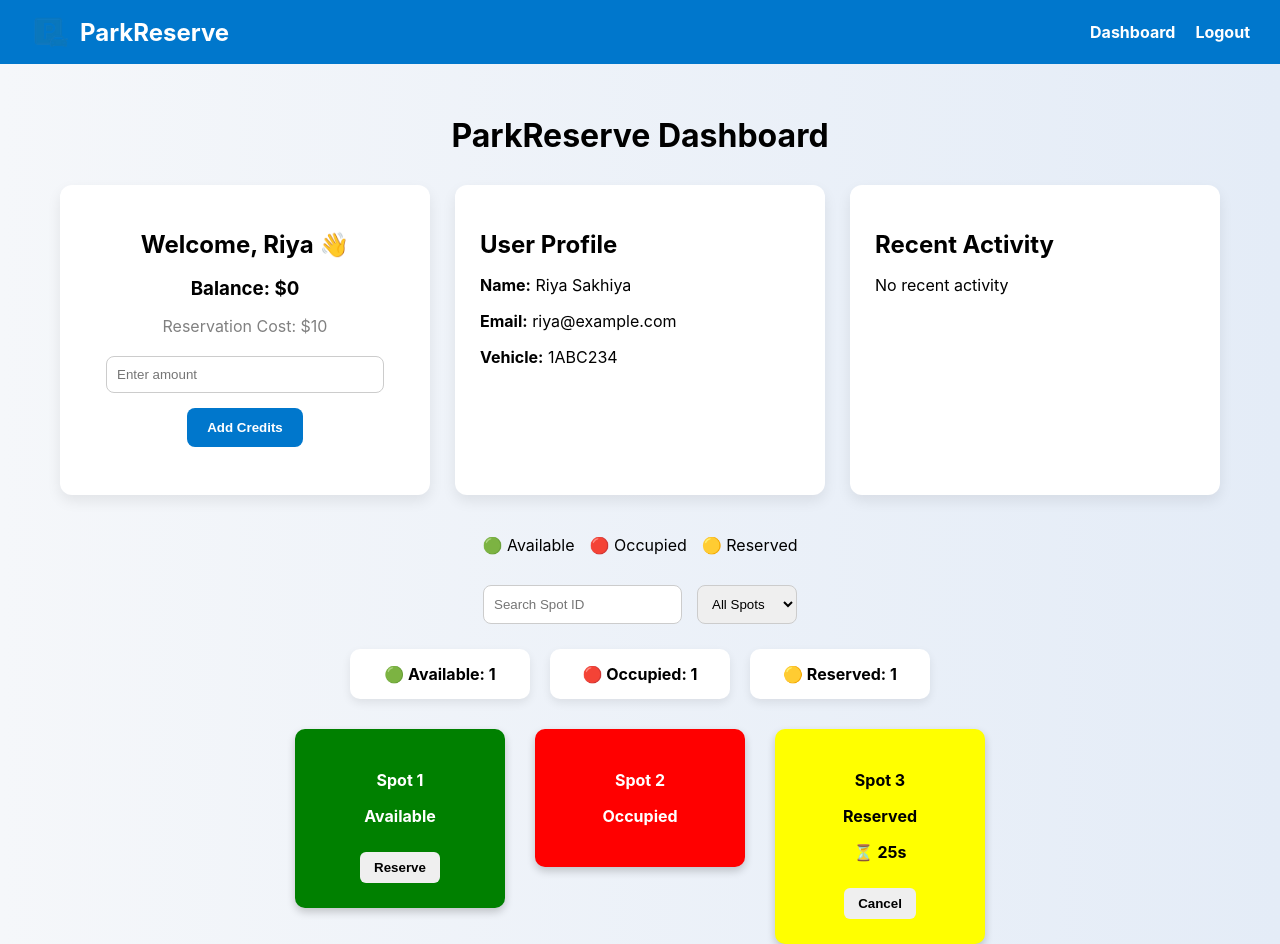
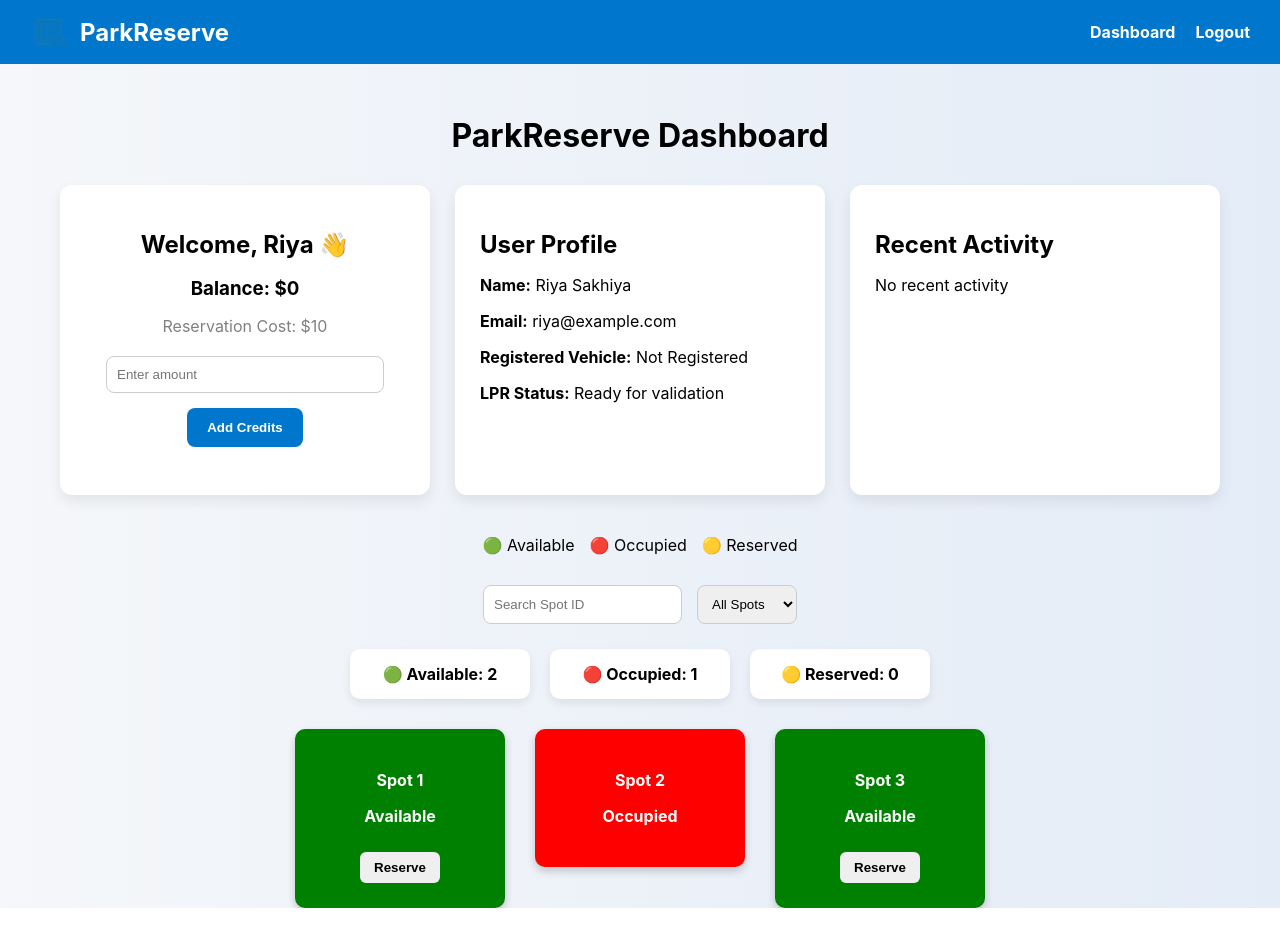
Before and after one commit to kyleczhang/cits5506-iot-parkreserve-group29, a React (Create React App) app in the folder frontend/: page /dashboard in a window 1280 px wide. After the commit the page ends 908 px from the top, so only its background shows below. Built offline with nearby package versions, Linux system fonts and the light colour scheme.

Commit message:
Add vehicle registration and improve reservation workflow logic

```diff
--- a/frontend/src/components/ParkingGrid.js
+++ b/frontend/src/components/ParkingGrid.js
@@ -10,18 +10,23 @@ function ParkingGrid({
 
   const reservationCost = 10;
 
+  // Registered vehicle plate
+  const vehiclePlate =
+    localStorage.getItem("vehiclePlate");
+
   // Search + filter
   const [search, setSearch] = useState("");
   const [filter, setFilter] = useState("all");
 
   // Modal state
-  const [selectedSpotId, setSelectedSpotId] = useState(null);
+  const [selectedSpotId, setSelectedSpotId] =
+    useState(null);
 
   // Parking spots
   const [spots, setSpots] = useState([
     { id: 1, status: "available", timer: 0 },
     { id: 2, status: "occupied", timer: 0 },
-    { id: 3, status: "reserved", timer: 30 }
+    { id: 3, status: "available", timer: 0 }
   ]);
 
   // Selected spot
@@ -40,7 +45,6 @@ function ParkingGrid({
   };
 
   // Reservation countdown
-   // Reservation countdown
   useEffect(() => {
 
     const interval = setInterval(() => {
@@ -49,11 +53,11 @@ function ParkingGrid({
 
         return prevSpots.map((spot) => {
 
-          // Reserved spots countdown
-          if (spot.status === "reserved") {
-
-            // Continue countdown
-            if (spot.timer > 1) {
+          // Countdown timer
+          if (
+            spot.status === "reserved" &&
+            spot.timer > 1
+          ) {
 
             return {
               ...spot,
@@ -63,37 +67,22 @@ function ParkingGrid({
           }
 
           // Expire reservation ONCE
-            if (spot.timer === 1) {
+          if (
+            spot.status === "reserved" &&
+            spot.timer === 1
+          ) {
 
-              // Add expiry activity ONLY once
-              setHistory((prevHistory) => {
+            // Expiry activity
+            setHistory((prevHistory) => [
+              `⌛ Reservation expired for Spot ${spot.id} (No refund) - ${getCurrentTime()}`,
+              ...prevHistory
+            ]);
 
-                const alreadyExists = prevHistory.some(
-                  (item) =>
-                    item.includes(
-                      `Reservation expired for Spot ${spot.id}`
-                    )
-                );
-
-                if (alreadyExists) {
-                  return prevHistory;
-                }
-
-                return [
-                  `⌛ Reservation expired for Spot ${spot.id} - ${getCurrentTime()}`,
-                  ...prevHistory
-                ];
-
-              });
-
-              // Release spot
             return {
               ...spot,
               status: "available",
               timer: 0
             };
-
-            }
 
           }
 
@@ -107,11 +96,20 @@ function ParkingGrid({
 
     return () => clearInterval(interval);
 
-  }, [setBalance, setHistory]);
+  }, [setHistory]);
 
   // Reserve spot
   const reserveSpot = (id) => {
 
+    // Vehicle validation
+    if (!vehiclePlate) {
+      alert(
+        "Please register a vehicle plate first!"
+      );
+      return;
+    }
+
+    // Wallet validation
     if (balance < reservationCost) {
       alert("Not enough balance!");
       return;
@@ -143,9 +141,9 @@ function ParkingGrid({
       prevBalance - reservationCost
     );
 
-    // Add history
+    // Reservation history
     setHistory((prevHistory) => [
-      `🟡 Reserved Spot ${id} - ${getCurrentTime()}`,
+      `🟡 Reserved Spot ${id} for vehicle ${vehiclePlate} - ${getCurrentTime()}`,
       ...prevHistory
     ]);
   };
@@ -179,7 +177,7 @@ function ParkingGrid({
       prevBalance + reservationCost
     );
 
-    // Add history
+    // Activity
     setHistory((prevHistory) => [
       `❌ Cancelled Spot ${id} - ${getCurrentTime()}`,
       ...prevHistory
@@ -241,7 +239,9 @@ function ParkingGrid({
           type="text"
           placeholder="Search Spot ID"
           value={search}
-          onChange={(e) => setSearch(e.target.value)}
+          onChange={(e) =>
+            setSearch(e.target.value)
+          }
           style={{
             padding: "10px",
             borderRadius: "8px",
@@ -251,7 +251,9 @@ function ParkingGrid({
 
         <select
           value={filter}
-          onChange={(e) => setFilter(e.target.value)}
+          onChange={(e) =>
+            setFilter(e.target.value)
+          }
           style={{
             padding: "10px",
             borderRadius: "8px",
@@ -259,9 +261,15 @@ function ParkingGrid({
           }}
         >
           <option value="all">All Spots</option>
-          <option value="available">Available</option>
-          <option value="occupied">Occupied</option>
-          <option value="reserved">Reserved</option>
+          <option value="available">
+            Available
+          </option>
+          <option value="occupied">
+            Occupied
+          </option>
+          <option value="reserved">
+            Reserved
+          </option>
         </select>
 
       </div>
@@ -305,7 +313,9 @@ function ParkingGrid({
         {filteredSpots.map((spot) => (
           <div
             key={spot.id}
-            onClick={() => setSelectedSpotId(spot.id)}
+            onClick={() =>
+              setSelectedSpotId(spot.id)
+            }
             style={{ cursor: "pointer" }}
           >
 
@@ -314,7 +324,9 @@ function ParkingGrid({
               status={spot.status}
               timer={spot.timer}
               reserveSpot={reserveSpot}
-              cancelReservation={cancelReservation}
+              cancelReservation={
+                cancelReservation
+              }
             />
 
           </div>
@@ -325,7 +337,9 @@ function ParkingGrid({
       {/* Modal */}
       <SpotModal
         spot={selectedSpot}
-        onClose={() => setSelectedSpotId(null)}
+        onClose={() =>
+          setSelectedSpotId(null)
+        }
         reserveSpot={reserveSpot}
         cancelReservation={cancelReservation}
       />
--- a/frontend/src/pages/Dashboard.js
+++ b/frontend/src/pages/Dashboard.js
@@ -12,6 +12,10 @@ function Dashboard() {
 
   // Dynamic reservation history
   const [history, setHistory] = useState([]);
+
+  // Get registered vehicle plate
+  const vehiclePlate =
+    localStorage.getItem("vehiclePlate");
 
   // Add credits
   const addCredits = () => {
@@ -31,7 +35,8 @@ function Dashboard() {
           textAlign: "center",
           minHeight: "100vh",
           paddingTop: "30px",
-          background: "linear-gradient(to right, #f5f7fa, #e4ecf7)"
+          background:
+            "linear-gradient(to right, #f5f7fa, #e4ecf7)"
         }}
       >
 
@@ -61,7 +66,8 @@ function Dashboard() {
               minHeight: "260px",
               padding: "25px",
               borderRadius: "12px",
-              boxShadow: "0 6px 14px rgba(0,0,0,0.08)"
+              boxShadow:
+                "0 6px 14px rgba(0,0,0,0.08)"
             }}
           >
 
@@ -73,7 +79,12 @@ function Dashboard() {
               Balance: ${balance}
             </h3>
 
-            <p style={{ color: "gray", marginBottom: "20px" }}>
+            <p
+              style={{
+                color: "gray",
+                marginBottom: "20px"
+              }}
+            >
               Reservation Cost: $10
             </p>
 
@@ -81,7 +92,9 @@ function Dashboard() {
               type="number"
               placeholder="Enter amount"
               value={amount}
-              onChange={(e) => setAmount(e.target.value)}
+              onChange={(e) =>
+                setAmount(e.target.value)
+              }
               style={{
                 width: "80%",
                 padding: "10px",
@@ -118,7 +131,8 @@ function Dashboard() {
               minHeight: "260px",
               padding: "25px",
               borderRadius: "12px",
-              boxShadow: "0 6px 14px rgba(0,0,0,0.08)",
+              boxShadow:
+                "0 6px 14px rgba(0,0,0,0.08)",
               textAlign: "left"
             }}
           >
@@ -132,11 +146,20 @@ function Dashboard() {
             </p>
 
             <p>
-              <strong>Email:</strong> riya@example.com
+              <strong>Email:</strong>
+              {" "}riya@example.com
             </p>
 
             <p>
-              <strong>Vehicle:</strong> 1ABC234
+              <strong>Registered Vehicle:</strong>
+              {" "}
+              {vehiclePlate || "Not Registered"}
+            </p>
+
+            <p style={{ marginTop: "15px" }}>
+              <strong>LPR Status:</strong>
+              {" "}
+              Ready for validation
             </p>
 
           </div>
@@ -149,7 +172,8 @@ function Dashboard() {
               minHeight: "260px",
               padding: "25px",
               borderRadius: "12px",
-              boxShadow: "0 6px 14px rgba(0,0,0,0.08)",
+              boxShadow:
+                "0 6px 14px rgba(0,0,0,0.08)",
               textAlign: "left"
             }}
           >
@@ -163,7 +187,9 @@ function Dashboard() {
                 {history.map((item, index) => (
                   <li
                     key={index}
-                    style={{ marginBottom: "12px" }}
+                    style={{
+                      marginBottom: "12px"
+                    }}
                   >
                     {item}
                   </li>
--- a/frontend/src/pages/Register.js
+++ b/frontend/src/pages/Register.js
@@ -1,10 +1,19 @@
 import { Link, useNavigate } from "react-router-dom";
+import { useState } from "react";
 
 function Register() {
 
   const navigate = useNavigate();
 
+  const [plate, setPlate] = useState("");
+
   const handleRegister = () => {
+
+    localStorage.setItem(
+      "vehiclePlate",
+      plate.toUpperCase()
+    );
+
     navigate("/dashboard");
   };
 
@@ -18,6 +27,7 @@ function Register() {
         background: "linear-gradient(to right, #f5f7fa, #e4ecf7)"
       }}
     >
+
       <div
         style={{
           backgroundColor: "white",
@@ -28,6 +38,7 @@ function Register() {
           textAlign: "center"
         }}
       >
+
         <h1 style={{ marginBottom: "25px" }}>
           Create Account
         </h1>
@@ -62,6 +73,20 @@ function Register() {
           style={{
             width: "100%",
             padding: "12px",
+            marginBottom: "15px",
+            borderRadius: "8px",
+            border: "1px solid #ccc"
+          }}
+        />
+
+        <input
+          type="text"
+          placeholder="Vehicle Number Plate"
+          value={plate}
+          onChange={(e) => setPlate(e.target.value)}
+          style={{
+            width: "100%",
+            padding: "12px",
             marginBottom: "20px",
             borderRadius: "8px",
             border: "1px solid #ccc"
@@ -88,7 +113,9 @@ function Register() {
           Already have an account?{" "}
           <Link to="/">Login</Link>
         </p>
+
       </div>
+
     </div>
   );
 }
```
Lines whose indentation alone changed are shown as unchanged.
